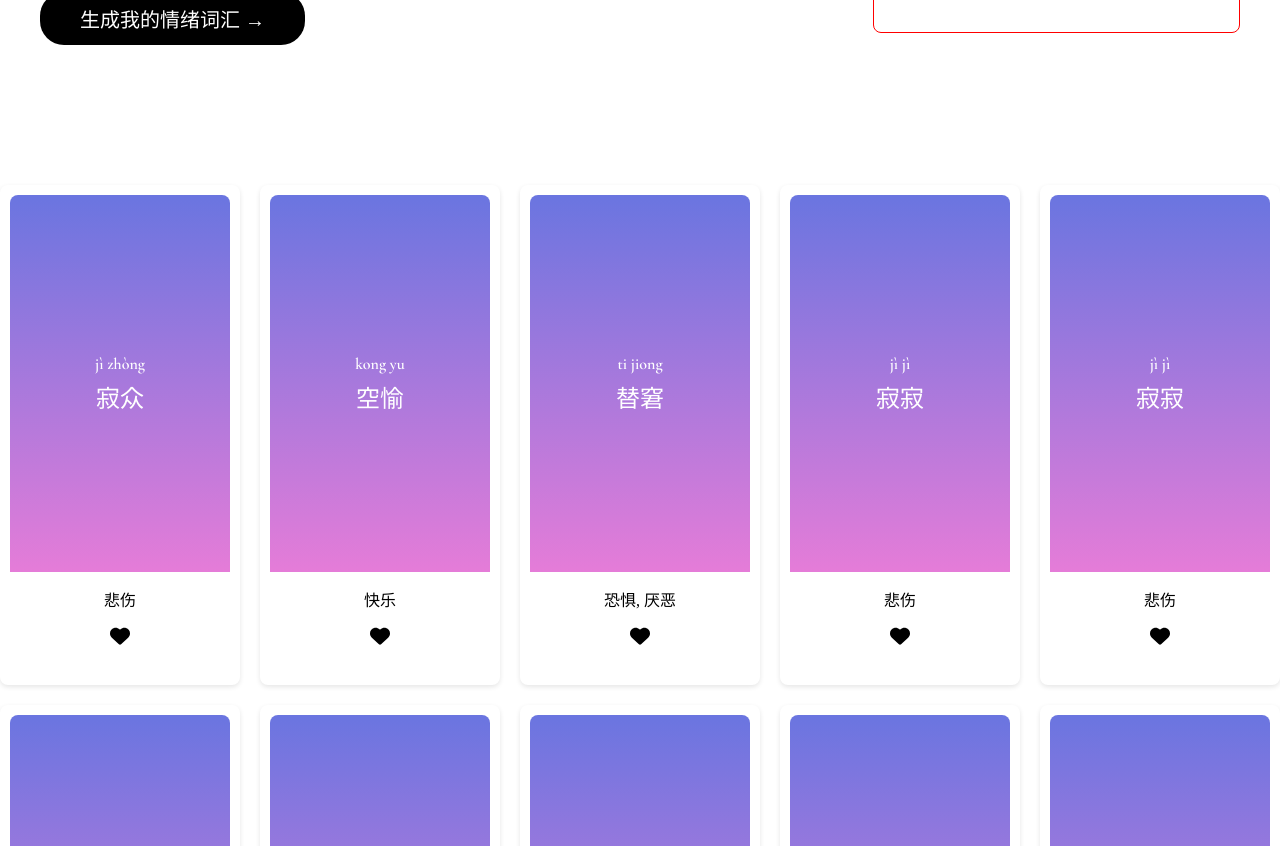
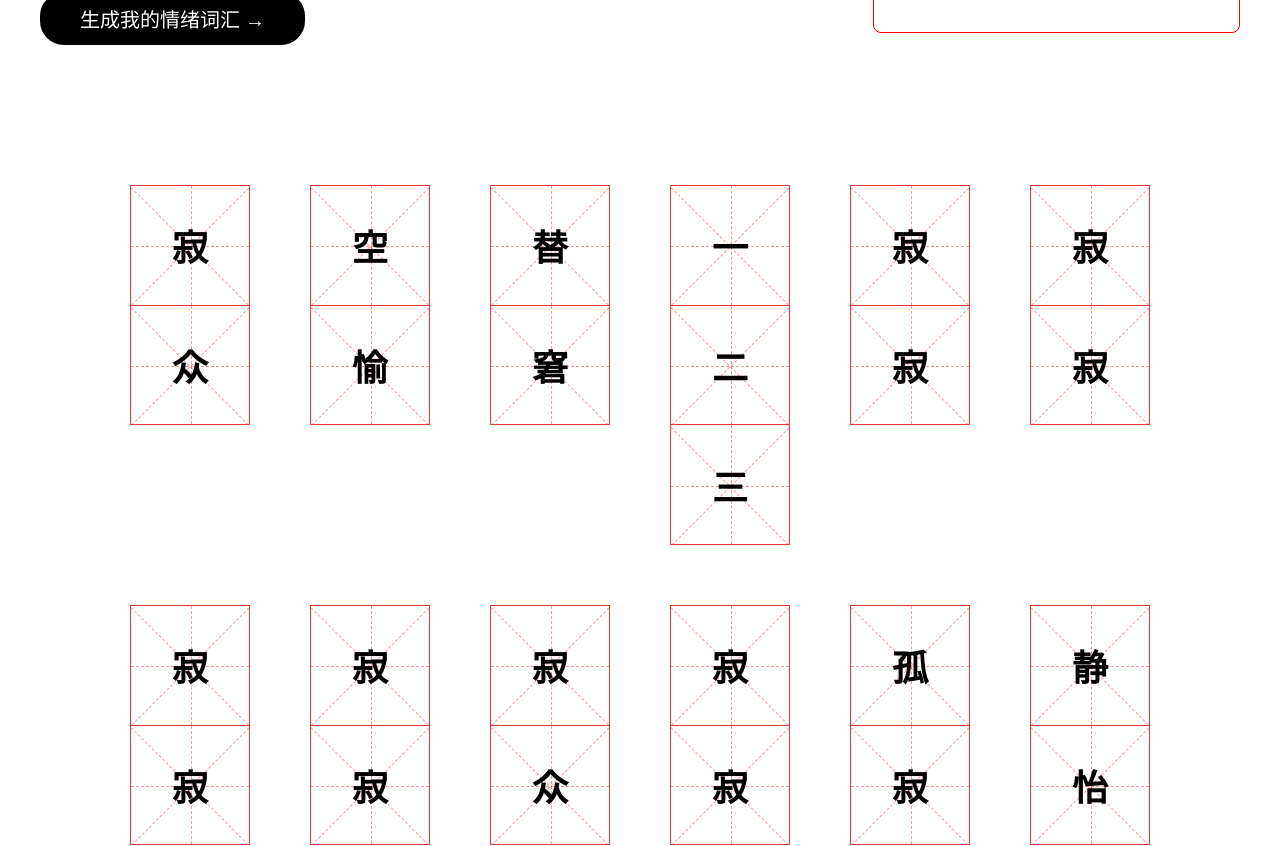
Before and after one commit to haonanaaaa/emotiondict, a React (Create React App) app: page /gallery in a window 1280 px wide. Shown: the part 500-1346 px from the top of the page. Built offline with nearby package versions, Linux system fonts and the light colour scheme; a web font is replaced by a local one.

Commit message:
Update Gallery.js
- 更新卡片部分为汉字展示

```diff
--- a/src/Gallery.js
+++ b/src/Gallery.js
@@ -9,13 +9,15 @@ export const Gallery = () => {
         { id: 1, name: "寂众", pinyin: "jì zhòng", tag: ["悲伤"], context: "王成之秋，七月既望，苏子与客泛舟游于赤壁之下。清风徐来，水波不兴。举酒属客，请明月之诗，歌窈窕之章。少焉，月出于东山之上，徘徊于斗牛之间。" },
         { id: 2, name: "空愉", pinyin: "kong yu", tag: ["快乐"], context: "无所事事的快乐。" },
         { id: 3, name: "替窘", pinyin: "ti jiong", tag: ["恐惧", "厌恶"], context: "当你在地铁中凝视陌生人时，突然惊觉对方也有完整的悲欢离合。这种'存在主义式的共情'，让日常的孤独感升华为对人类共同命运的悲悯。" },
-        { id: 4, name: "寂寂", pinyin: "jì jì", tag: ["悲伤"], context: "当你在地铁中凝视陌生人时，突然惊觉对方也有完整的悲欢离合。这种'存在主义式的共情'，让日常的孤独感升华为对人类共同命运的悲悯。" },
+        { id: 4, name: "一二三", pinyin: "jì jì", tag: ["悲伤"], context: "当你在地铁中凝视陌生人时，突然惊觉对方也有完整的悲欢离合。这种'存在主义式的共情'，让日常的孤独感升华为对人类共同命运的悲悯。" },
         { id: 5, name: "寂寂", pinyin: "jì jì", tag: ["悲伤"], context: "当你在地铁中凝视陌生人时，突然惊觉对方也有完整的悲欢离合。这种'存在主义式的共情'，让日常的孤独感升华为对人类共同命运的悲悯。" },
         { id: 6, name: "寂寂", pinyin: "jì jì", tag: ["悲伤"], context: "当你在地铁中凝视陌生人时，突然惊觉对方也有完整的悲欢离合。这种'存在主义式的共情'，让日常的孤独感升华为对人类共同命运的悲悯。" },
         { id: 7, name: "寂寂", pinyin: "jì jì", tag: ["悲伤"], context: "当你在地铁中凝视陌生人时，突然惊觉对方也有完整的悲欢离合。这种'存在主义式的共情'，让日常的孤独感升华为对人类共同命运的悲悯。" },
         { id: 8, name: "寂寂", pinyin: "jì jì", tag: ["悲伤"], context: "当你在地铁中凝视陌生人时，突然惊觉对方也有完整的悲欢离合。这种'存在主义式的共情'，让日常的孤独感升华为对人类共同命运的悲悯。" },
         { id: 9, name: "寂众", pinyin: "jì zhòng", tag: ["悲伤"], context: "当你在地铁中凝视陌生人时，突然惊觉对方也有完整的悲欢离合。这种'存在主义式的共情'，让日常的孤独感升华为对人类共同命运的悲悯。" },
         { id: 10, name: "寂寂", pinyin: "jì jì", tag: ["悲伤"], context: "当你在地铁中凝视陌生人时，突然惊觉对方也有完整的悲欢离合。这种'存在主义式的共情'，让日常的孤独感升华为对人类共同命运的悲悯。" },
+        { id: 11, name: "孤寂", pinyin: "gū jì", tag: ["悲伤"], context: "内心深处的孤独感。" },
+        { id: 12, name: "静怡", pinyin: "jìng yí", tag: ["平静"], context: "安静而愉悦的心情。" },
     ];
 
     const [selectedCard, setSelectedCard] = useState(null);
@@ -60,44 +62,103 @@ export const Gallery = () => {
                 </div>
             </div>
 
-            <div className="cards-container">
-                <div className="cards">
-                    {emotions.map((emotion) => (
+            <div className="characters-grid" style={{
+                display: 'grid',
+                gridTemplateColumns: 'repeat(6, 120px)',
+                justifyContent: 'center',
+                gap: '60px 60px',
+                margin: '60px auto',
+                padding: '0 20px'
+            }}>
+                {emotions.map((emotion, index) => {
+                    const charCount = emotion.name.length;
+                    const containerHeight = charCount * 120;
+
+                    return (
                         <div
                             key={emotion.id}
-                            className="card-wrapper"
+                            className="word-container"
+                            onClick={(e) => handleCardClick(emotion.id, e)}
+                            style={{
+                                display: 'flex',
+                                flexDirection: 'column',
+                                cursor: 'pointer',
+                                border: '1px solid #e53935',
+                                width: '120px',
+                                height: `${containerHeight}px`,
+                                boxSizing: 'border-box'
+                            }}
                         >
-                            <div className="card-inner" onClick={(e) => handleCardClick(emotion.id, e)}>
-                                <div className="card-front">
-                                    <div className="card-color">
-                                        <div className="card-color-inner">
-                                            <div className="pinyin">{emotion.pinyin}</div>
-                                            <div className="name">{emotion.name}</div>
+                            {[...emotion.name].map((char, charIndex) => (
+                                <React.Fragment key={charIndex}>
+                                    <div style={{
+                                        width: '100%',
+                                        height: '120px',
+                                        display: 'flex',
+                                        justifyContent: 'center',
+                                        alignItems: 'center',
+                                        position: 'relative',
+                                        fontSize: '36px',
+                                        fontWeight: 'bold',
+                                        borderBottom: charIndex < charCount - 1 ? '1px solid #e53935' : 'none',
+                                        overflow: 'hidden'
+                                    }}>
+                                        <div style={{ zIndex: 2 }}>{char}</div>
+                                        <div style={{
+                                            position: 'absolute',
+                                            top: 0,
+                                            left: 0,
+                                            width: '100%',
+                                            height: '100%',
+                                            zIndex: 1
+                                        }}>
+                                            <div style={{
+                                                position: 'absolute',
+                                                top: '50%',
+                                                left: 0,
+                                                width: '100%',
+                                                height: '1px',
+                                                borderBottom: '1px dashed #e53935',
+                                                opacity: 0.5
+                                            }}></div>
+                                            <div style={{
+                                                position: 'absolute',
+                                                left: '50%',
+                                                top: 0,
+                                                height: '100%',
+                                                width: '1px',
+                                                borderRight: '1px dashed #e53935',
+                                                opacity: 0.5
+                                            }}></div>
+                                            <div style={{
+                                                position: 'absolute',
+                                                width: '141%',
+                                                height: '1px',
+                                                top: '50%',
+                                                left: '-20%',
+                                                transform: 'rotate(45deg)',
+                                                transformOrigin: 'center',
+                                                borderBottom: '1px dashed #e53935',
+                                                opacity: 0.5
+                                            }}></div>
+                                            <div style={{
+                                                position: 'absolute',
+                                                width: '141%',
+                                                height: '1px',
+                                                top: '50%',
+                                                left: '-20%',
+                                                transform: 'rotate(-45deg)',
+                                                transformOrigin: 'center',
+                                                borderBottom: '1px dashed #e53935',
+                                                opacity: 0.5
+                                            }}></div>
                                         </div>
                                     </div>
-                                    <div className="tag">{emotion.tag.join(', ')}</div>
-                                    <div className="heart-icon">
-                                        <FontAwesomeIcon icon={faHeart} style={{color: "#000000"}}/>
-                                    </div>
-                                </div>
-                                <div className="card-back">
-                                    <div className="card-back-inner">
-                                        <div className="card-back-header">
-                                            <div className="pinyin">{emotion.pinyin}</div>
-                                            <div className="name">{emotion.name}</div>
-                                        </div>
-                                        <div className="context">
-                                            {emotion.context}
-                                        </div>
-                                    </div>
-                                    <div className="heart-icon">
-                                        <FontAwesomeIcon icon={faHeart} style={{color: "#000000"}}/>
-                                    </div>
-                                </div>
-                            </div>
+                                </React.Fragment>
+                            ))}
                         </div>
-                    ))}
-                </div>
+                    );
+                })}
             </div>
 
             <AnimatePresence>
```
